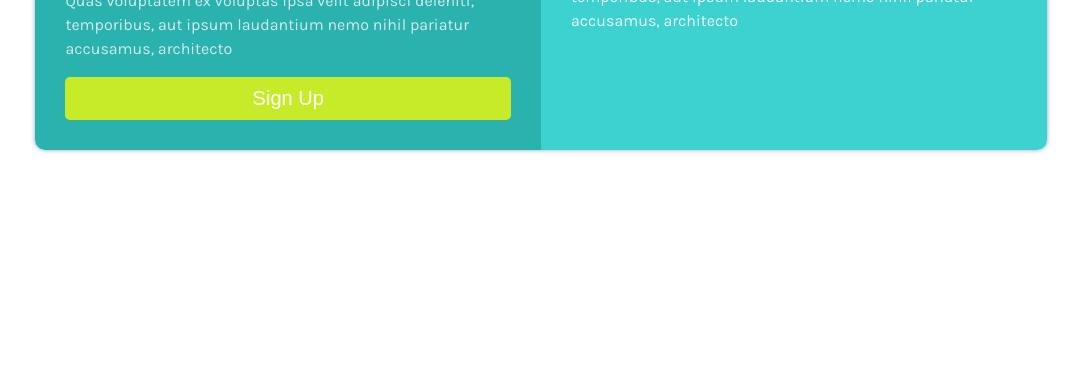
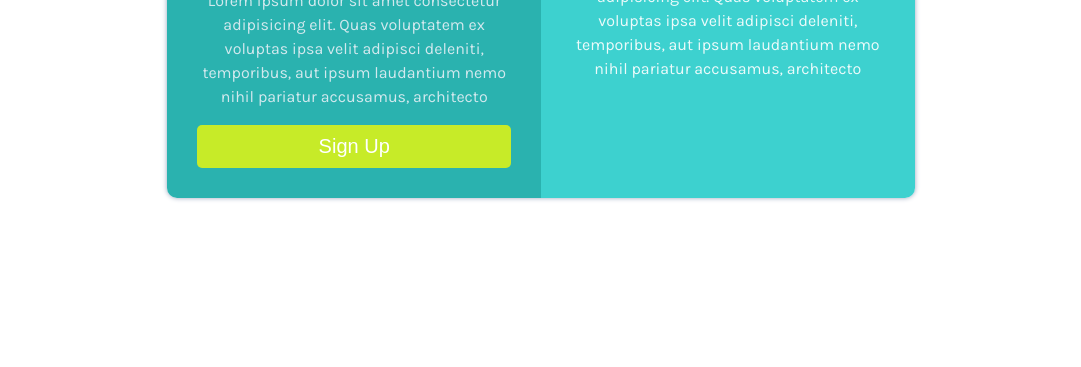
Before and after one commit to learnertariq/single-price-grid-component, a plain HTML site: page index.html in a window 1280 px wide. Shown: the part 433-800 px from the top of the page, without its empty margins (99-1180 px from the left). Drawn offline with Linux system fonts and the light colour scheme.

Commit message:
center align the container

```diff
--- a/styles/styles.css
+++ b/styles/styles.css
@@ -37,6 +37,9 @@ h3 {
 
 .container {
   padding: 10px 5%;
+  max-width: 1000px;
+  margin: auto;
+  text-align: center;
 }
 
 .wrapper {
```
